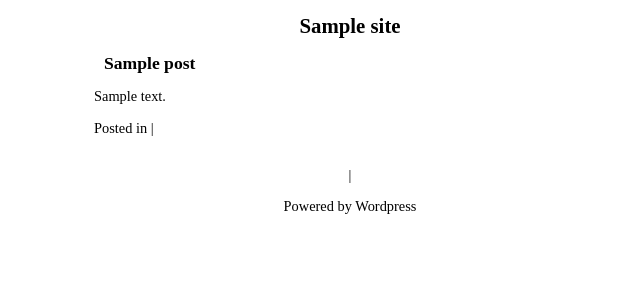
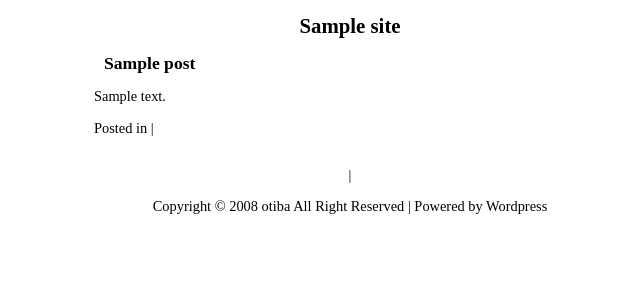
Before and after one commit to otiba/photo-is, a WordPress theme: template index.php in a window 1280 px wide. Shown: the top 300 px of the page, without its empty margins (290-930 px from the left). Run offline with PHP 8.4 and a stand-in for WordPress, Linux system fonts and the light colour scheme; the site name, menu and one post (Sample post) are stand-ins, and other content is empty.

Commit message:
insetr copyright

```diff
--- a/footer.php
+++ b/footer.php
@@ -1,5 +1,5 @@
 <div id="footer">
-	<p>Powered by Wordpress</p>
+	<p>Copyright &copy; 2008 otiba All Right Reserved | Powered by Wordpress</p>
 </div>
 
 <?php wp_footer(); ?>
```
